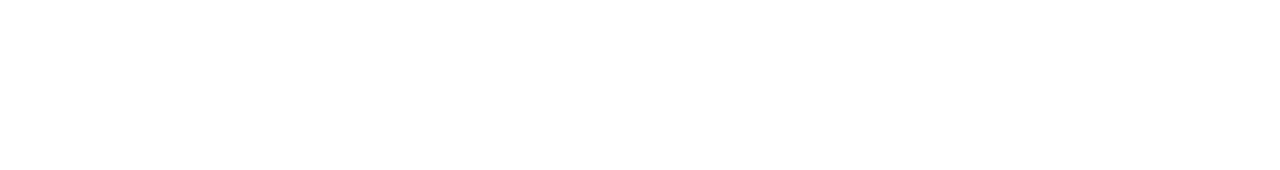
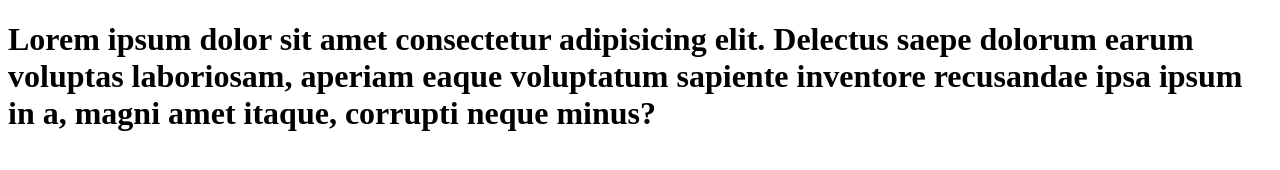
Before and after one commit to SasikumarAkshaya/mywork1, a plain HTML site: page index.html in a window 1280 px wide. Drawn offline with Linux system fonts and the light colour scheme.

Commit message:
changes more to done

```diff
--- a/index.html
+++ b/index.html
@@ -6,6 +6,6 @@
     <title>Document</title>
 </head>
 <body>
-
+    <h1>Lorem ipsum dolor sit amet consectetur adipisicing elit. Delectus saepe dolorum earum voluptas laboriosam, aperiam eaque voluptatum sapiente inventore recusandae ipsa ipsum in a, magni amet itaque, corrupti neque minus?</h1>
 </body>
 </html>
```
